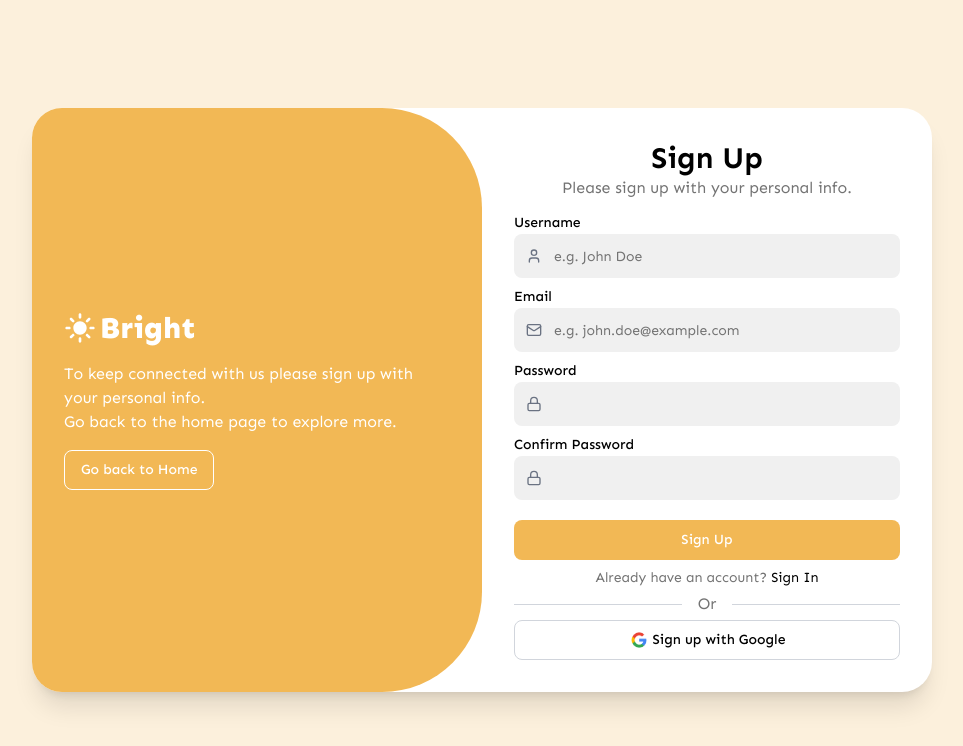
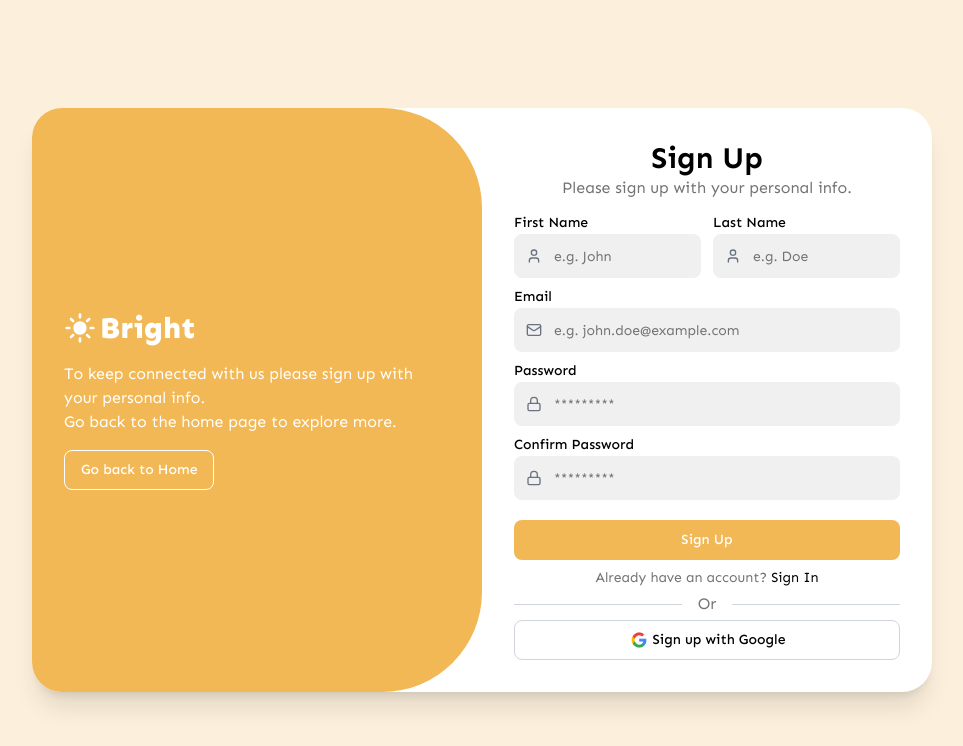
Before and after one commit to ngbaduyy10/bright-social_fe, a Next.js app: page /register in a window 1280 px wide. Shown: the top 746 px of the page, without its empty margins (158-1121 px from the left). Built offline with nearby package versions, Linux system fonts and the light colour scheme.

Commit message:
auth fix

```diff
--- a/src/auth.ts
+++ b/src/auth.ts
@@ -34,6 +34,8 @@ export const { handlers, signIn, signOut, auth } = NextAuth({
           id: user.id,
           email: user.email,
           name: user.username,
+          first_name: user.first_name,
+          last_name: user.last_name,
           image: user.image,
           access_token: access_token,
         };
@@ -47,7 +49,8 @@ export const { handlers, signIn, signOut, auth } = NextAuth({
           method: "POST",
           body: {
             email: profile?.email,
-            username: profile?.name,
+            first_name: profile?.given_name,
+            last_name: profile?.family_name,
            },
         });
 
@@ -59,6 +62,8 @@ export const { handlers, signIn, signOut, auth } = NextAuth({
         user.id = userData.id;
         user.email = userData.email;
         user.name = userData.username;
+        user.first_name = userData.first_name;
+        user.last_name = userData.last_name;
         user.image = userData.image;
         user.access_token = access_token;
       }
@@ -67,12 +72,16 @@ export const { handlers, signIn, signOut, auth } = NextAuth({
     jwt({ token, user }) {
       if (user) {
         token.id = user.id
+        token.first_name = user.first_name
+        token.last_name = user.last_name
         token.access_token = user.access_token
       }
       return token
     },
     session({ session, token }) {
       session.user.id = token.id as string
+      session.user.first_name = token.first_name as string
+      session.user.last_name = token.last_name as string
       session.user.access_token = token.access_token as string
       return session
     },
--- a/src/components/organisms/auth/LoginForm.tsx
+++ b/src/components/organisms/auth/LoginForm.tsx
@@ -66,6 +66,7 @@ export default function LoginForm() {
             name={"password"}
             label={"Password"}
             type={"password"}
+            placeholder={"*********"}
             icon={Lock}
             classNameInput="h-11"
           />
--- a/src/components/organisms/auth/RegisterForm.tsx
+++ b/src/components/organisms/auth/RegisterForm.tsx
@@ -23,7 +23,8 @@ export default function RegisterForm() {
   const form = useForm<RegisterFormData>({
     resolver: zodResolver(registerFormSchema),
     defaultValues: {
-      username: "",
+      firstName: "",
+      lastName: "",
       email: "",
       password: "",
       confirmPassword: "",
@@ -62,15 +63,26 @@ export default function RegisterForm() {
     <>
       <Form {...form}>
         <form onSubmit={form.handleSubmit(onSubmit)} className="space-y-3 w-full">
+          <div className="grid sm:grid-cols-2 grid-cols-1 gap-3 w-full">
             <CustomFormControl
               control={form.control}
-            name={"username"}
-            label={"Username"}
+              name={"firstName"}
+              label={"First Name"}
               type={"text"}
-            placeholder={"e.g. John Doe"}
+              placeholder={"e.g. John"}
               icon={User}
               classNameInput="h-11"
             />
+            <CustomFormControl
+              control={form.control}
+              name={"lastName"}
+              label={"Last Name"}
+              type={"text"}
+              placeholder={"e.g. Doe"}
+              icon={User}
+              classNameInput="h-11"
+            />
+          </div>
           <CustomFormControl
             control={form.control}
             name={"email"}
@@ -85,6 +97,7 @@ export default function RegisterForm() {
             name={"password"}
             label={"Password"}
             type={"password"}
+            placeholder={"*********"}
             icon={Lock}
             classNameInput="h-11"
           />
@@ -93,6 +106,7 @@ export default function RegisterForm() {
             name={"confirmPassword"}
             label={"Confirm Password"}
             type={"password"}
+            placeholder={"*********"}
             icon={Lock}
             classNameInput="h-11"
           />
--- a/src/components/organisms/layout/Header.tsx
+++ b/src/components/organisms/layout/Header.tsx
@@ -1,7 +1,7 @@
 import Logo from "@/components/atoms/Logo";
 import { auth } from "@/auth";
 import Image from "next/image";
-import DefaultAvatar from "@/static/icons/default_avatar.jpg";
+import DefaultAvatar from "@/static/icons/default_avatar.png";
 import { Bell, MessageCircle } from "lucide-react";
 import CommonButton from "@/components/atoms/CommonButton";
 import SearchInput from "@/components/molecules/SearchInput";
--- a/src/lib/actions/auth.action.ts
+++ b/src/lib/actions/auth.action.ts
@@ -9,7 +9,8 @@ export async function registerUser(formData: RegisterFormData) {
     const response = await fetchApi("/auth/register", {
       method: "POST",
       body: {
-        username: validatedData.username,
+        first_name: validatedData.firstName,
+        last_name: validatedData.lastName,
         email: validatedData.email,
         password: validatedData.password,
       },
--- a/src/types/next-auth.d.ts
+++ b/src/types/next-auth.d.ts
@@ -5,6 +5,8 @@ import NextAuth, { DefaultSession, User } from 'next-auth';
 declare module "next-auth" {
   interface User {
     access_token?: string
+    first_name?: string
+    last_name?: string
   }
 
   interface Session {
--- a/src/utils/zod.ts
+++ b/src/utils/zod.ts
@@ -12,12 +12,18 @@ export type LoginFormData = z.infer<typeof loginFormSchema>;
 
 export const registerFormSchema = z
   .object({
-    username: z
+    firstName: z
       .string()
-      .nonempty("Username is required")
-      .min(2, "Username must be at least 2 characters long")
-      .max(20, "Username must be at most 20 characters long")
-      .regex(/^[a-zA-Z]+$/, "Username can only contain letters"),
+      .nonempty("First Name is required")
+      .min(2, "First Name must be at least 2 characters long")
+      .max(20, "First Name must be at most 20 characters long")
+      .regex(/^[a-zA-Z]+$/, "First Name can only contain letters"),
+    lastName: z
+      .string()
+      .nonempty("Last Name is required")
+      .min(2, "Last Name must be at least 2 characters long")
+      .max(20, "Last Name must be at most 20 characters long")
+      .regex(/^[a-zA-Z]+$/, "Last Name can only contain letters"),
     email: z.email("Invalid email format"),
     password: z
       .string()
```
Also changed, not shown: src/static/icons/default_avatar.jpg (deleted). Lines whose indentation alone changed are shown as unchanged.
